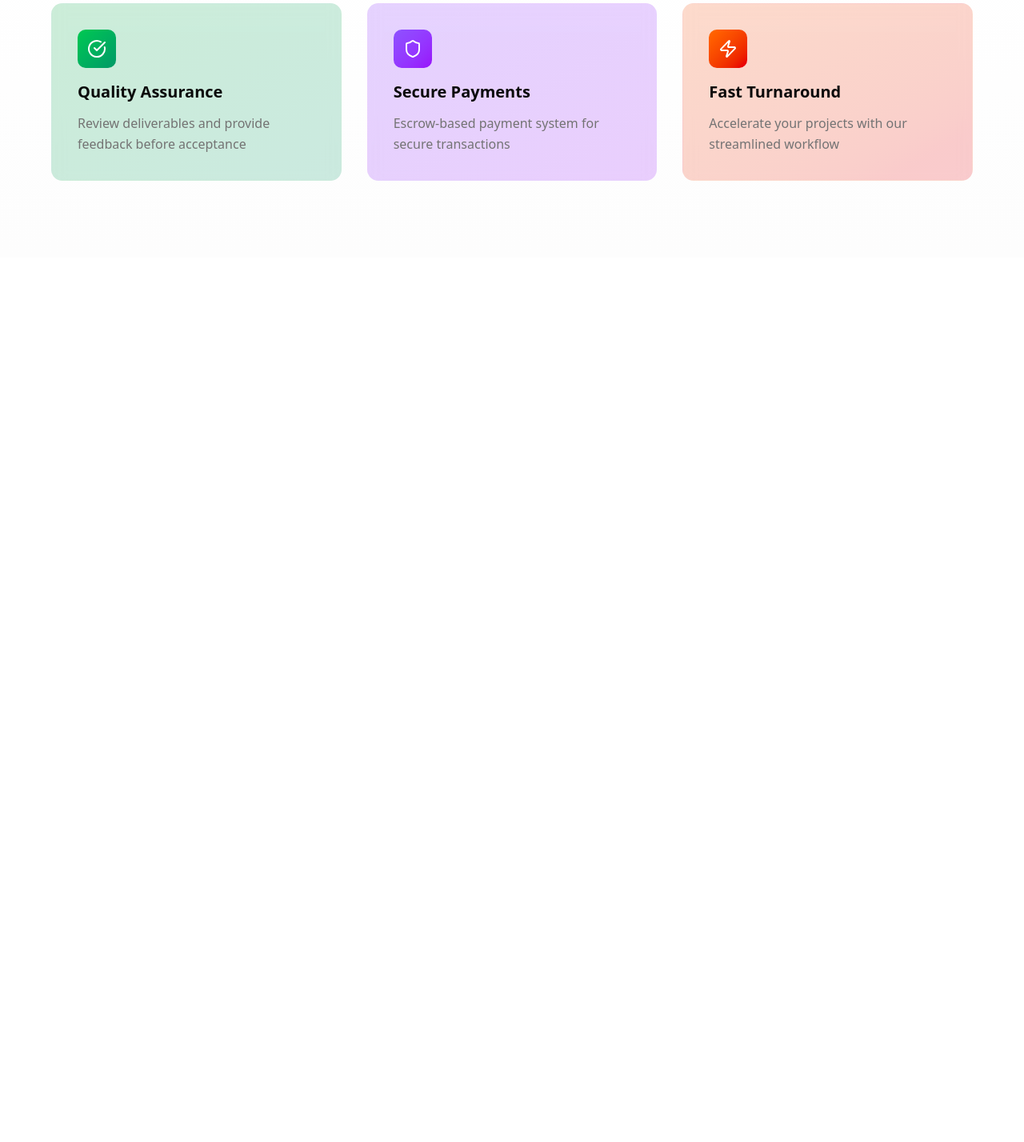
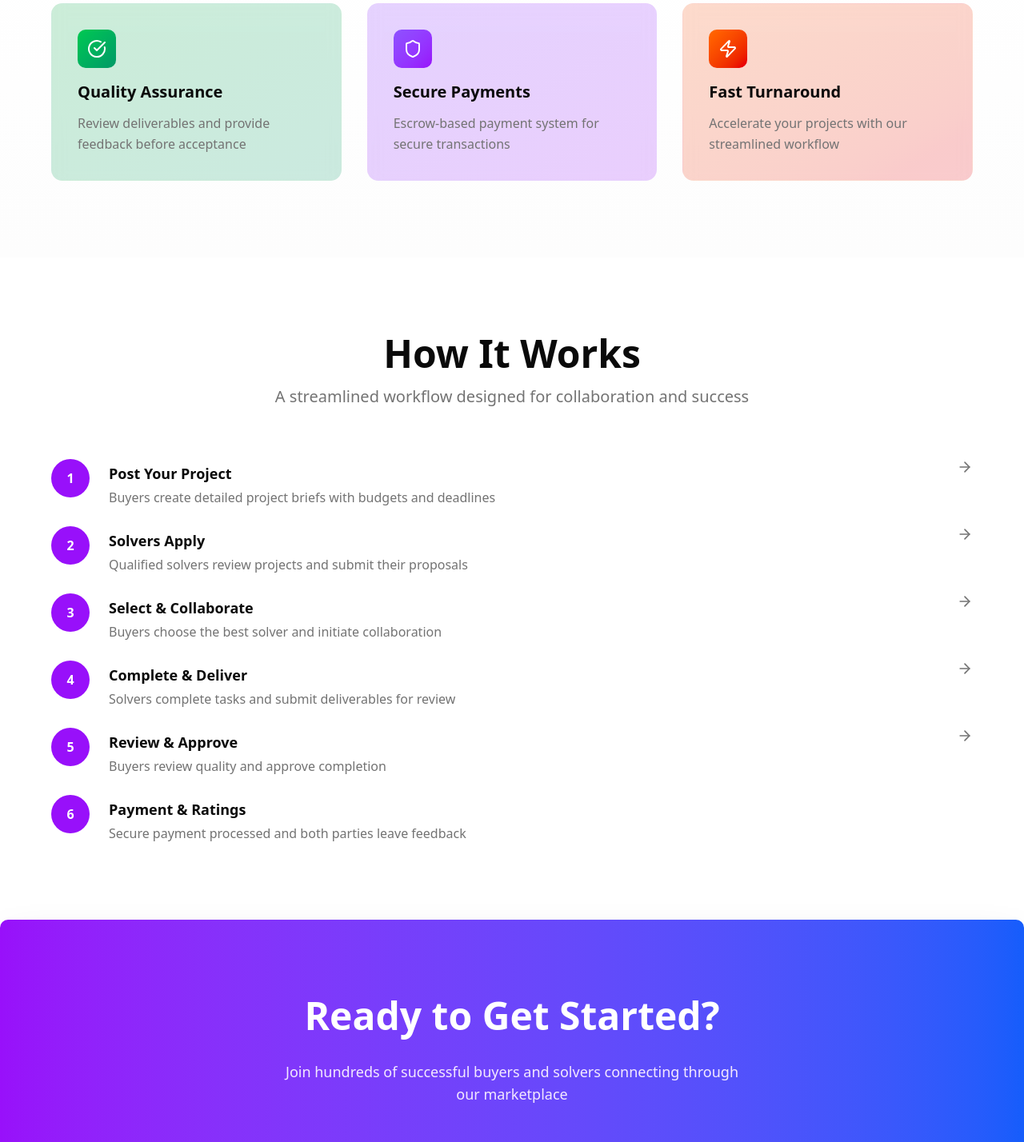
Before and after one commit to rabiulkhan7224/marketplace, a Next.js app: page / in a window 1280 px wide. Shown: the part 1330-2758 px from the top of the page at 80% size. Before the commit the page ends 1652 px from the top, so only its background shows below. Built offline with nearby package versions, Linux system fonts and the light colour scheme.

Commit message:
footer section added

```diff
--- a/app/(root)/layout.tsx
+++ b/app/(root)/layout.tsx
@@ -1,3 +1,4 @@
+import { Footer } from "@/components/home/footer";
 import Navbar from "@/components/home/navbar";
 
 export default function HomeLayout({children}: {children: React.ReactNode}) {
@@ -5,6 +6,7 @@ export default function HomeLayout({children}: {children: React.ReactNode}) {
         <>
             <Navbar />
             {children}
+            <Footer/>
         </>
     );
 }
--- a/app/(root)/page.tsx
+++ b/app/(root)/page.tsx
@@ -1,11 +1,15 @@
+import { CTA } from "@/components/home/CTA";
 import { Features } from "@/components/home/features";
 import { Hero } from "@/components/home/hero";
+import { WorkflowExplanation } from "@/components/home/WorkflowExplanation";
 
 export default function Home() {
   return (
     <>
       <Hero />
       <Features />
+      <WorkflowExplanation />
+      <CTA />
     </>
   );
 }
--- /dev/null
+++ b/components/home/CTA.tsx
@@ -0,0 +1,39 @@
+'use client'
+
+import { motion } from 'motion/react'
+import Link from 'next/link'
+import { Button } from '@/components/ui/button'
+import { ArrowRight } from 'lucide-react'
+
+export function CTA() {
+  return (
+    <section className="py-24 px-4 sm:px-6 lg:px-8 bg-linear-to-r from-purple-600 to-blue-600 dark:from-purple-700 dark:to-blue-700 rounded-lg shadow-2xl backdrop-blur-sm">
+
+      <div className="max-w-3xl mx-auto text-center">
+        <motion.div
+          className="space-y-8"
+          initial={{ opacity: 0, y: 20 }}
+          whileInView={{ opacity: 1, y: 0 }}
+          viewport={{ once: true }}
+          transition={{ duration: 0.6 }}
+        >
+          <h2 className="text-4xl sm:text-5xl font-bold text-white">
+            Ready to Get Started?
+          </h2>
+          <p className="text-lg text-purple-100 max-w-xl mx-auto">
+            Join hundreds of successful buyers and solvers connecting through our marketplace
+          </p>
+
+          <div className="flex flex-col sm:flex-row gap-4 justify-center items-center pt-4">
+            <Link href="/auth/signup">
+              <Button size="lg" variant="secondary" className="gap-2">
+                Start Your Journey
+                <ArrowRight className="w-4 h-4" />
+              </Button>
+            </Link>
+          </div>
+        </motion.div>
+      </div>
+    </section>
+  )
+}
--- /dev/null
+++ b/components/home/WorkflowExplanation.tsx
@@ -0,0 +1,94 @@
+'use client'
+
+import { motion } from 'motion/react'
+import { ArrowRight } from 'lucide-react'
+import { containerVariants, itemVariants } from '@/lib/animations'
+
+const steps = [
+  {
+    number: '1',
+    title: 'Post Your Project',
+    description: 'Buyers create detailed project briefs with budgets and deadlines'
+  },
+  {
+    number: '2',
+    title: 'Solvers Apply',
+    description: 'Qualified solvers review projects and submit their proposals'
+  },
+  {
+    number: '3',
+    title: 'Select & Collaborate',
+    description: 'Buyers choose the best solver and initiate collaboration'
+  },
+  {
+    number: '4',
+    title: 'Complete & Deliver',
+    description: 'Solvers complete tasks and submit deliverables for review'
+  },
+  {
+    number: '5',
+    title: 'Review & Approve',
+    description: 'Buyers review quality and approve completion'
+  },
+  {
+    number: '6',
+    title: 'Payment & Ratings',
+    description: 'Secure payment processed and both parties leave feedback'
+  }
+]
+
+export function WorkflowExplanation() {
+  return (
+    <section className="py-24 px-4 sm:px-6 lg:px-8">
+      <div className="max-w-6xl mx-auto">
+        <motion.div
+          className="text-center mb-16 space-y-4"
+          initial={{ opacity: 0, y: 20 }}
+          whileInView={{ opacity: 1, y: 0 }}
+          viewport={{ once: true }}
+          transition={{ duration: 0.6 }}
+        >
+          <h2 className="text-4xl sm:text-5xl font-bold text-foreground">
+            How It Works
+          </h2>
+          <p className="text-xl text-muted-foreground max-w-2xl mx-auto">
+            A streamlined workflow designed for collaboration and success
+          </p>
+        </motion.div>
+
+        <motion.div
+          className="space-y-6"
+          variants={containerVariants}
+          initial="hidden"
+          whileInView="visible"
+          viewport={{ once: true }}
+        >
+          {steps.map((step, index) => (
+            <motion.div
+              key={index}
+              variants={itemVariants}
+              className="flex gap-6 items-start"
+            >
+              <div className="flex-shrink-0">
+                <div className="flex items-center justify-center h-12 w-12 rounded-full bg-purple-600 dark:bg-purple-500 text-white font-bold">
+                  {step.number}
+                </div>
+              </div>
+              <div className="flex-grow pt-1">
+                <h3 className="text-lg font-semibold text-foreground">
+                  {step.title}
+                </h3>
+                <p className="text-muted-foreground mt-1">
+                  {step.description}
+                </p>
+              </div>
+              {index < steps.length - 1 && (
+                <ArrowRight className="w-5 h-5 text-muted-foreground hidden md:block" />
+              )}
+            </motion.div>
+          ))}
+        </motion.div>
+      </div>
+    </section>
+  )
+}
--- /dev/null
+++ b/components/home/footer.tsx
@@ -0,0 +1,112 @@
+import Link from 'next/link'
+import { Separator } from '@/components/ui/separator'
+
+export function Footer() {
+  return (
+    <footer className="bg-secondary/5 border-t border-border">
+      <div className="max-w-6xl mx-auto px-4 sm:px-6 lg:px-8 py-12">
+        <div className="grid grid-cols-2 md:grid-cols-4 gap-8 mb-8">
+          <div>
+            <h3 className="font-semibold text-foreground mb-4">Product</h3>
+            <ul className="space-y-3">
+              <li>
+                <Link href="#" className="text-sm text-muted-foreground hover:text-foreground">
+                  Features
+                </Link>
+              </li>
+              <li>
+                <Link href="#" className="text-sm text-muted-foreground hover:text-foreground">
+                  Pricing
+                </Link>
+              </li>
+              <li>
+                <Link href="#" className="text-sm text-muted-foreground hover:text-foreground">
+                  Security
+                </Link>
+              </li>
+            </ul>
+          </div>
+          <div>
+            <h3 className="font-semibold text-foreground mb-4">Company</h3>
+            <ul className="space-y-3">
+              <li>
+                <Link href="#" className="text-sm text-muted-foreground hover:text-foreground">
+                  About
+                </Link>
+              </li>
+              <li>
+                <Link href="#" className="text-sm text-muted-foreground hover:text-foreground">
+                  Blog
+                </Link>
+              </li>
+              <li>
+                <Link href="#" className="text-sm text-muted-foreground hover:text-foreground">
+                  Contact
+                </Link>
+              </li>
+            </ul>
+          </div>
+          <div>
+            <h3 className="font-semibold text-foreground mb-4">Resources</h3>
+            <ul className="space-y-3">
+              <li>
+                <Link href="#" className="text-sm text-muted-foreground hover:text-foreground">
+                  Documentation
+                </Link>
+              </li>
+              <li>
+                <Link href="#" className="text-sm text-muted-foreground hover:text-foreground">
+                  Guides
+                </Link>
+              </li>
+              <li>
+                <Link href="#" className="text-sm text-muted-foreground hover:text-foreground">
+                  FAQ
+                </Link>
+              </li>
+            </ul>
+          </div>
+          <div>
+            <h3 className="font-semibold text-foreground mb-4">Legal</h3>
+            <ul className="space-y-3">
+              <li>
+                <Link href="#" className="text-sm text-muted-foreground hover:text-foreground">
+                  Privacy
+                </Link>
+              </li>
+              <li>
+                <Link href="#" className="text-sm text-muted-foreground hover:text-foreground">
+                  Terms
+                </Link>
+              </li>
+              <li>
+                <Link href="#" className="text-sm text-muted-foreground hover:text-foreground">
+                  Cookies
+                </Link>
+              </li>
+            </ul>
+          </div>
+        </div>
+
+        <Separator className="my-8" />
+
+        <div className="flex flex-col sm:flex-row justify-between items-center">
+          <p className="text-sm text-muted-foreground">
+            © 2025 Marketplace. All rights reserved.
+          </p>
+          <div className="flex gap-6 mt-4 sm:mt-0">
+            <Link href="#" className="text-sm text-muted-foreground hover:text-foreground">
+              Twitter
+            </Link>
+            <Link href="#" className="text-sm text-muted-foreground hover:text-foreground">
+              LinkedIn
+            </Link>
+            <Link href="#" className="text-sm text-muted-foreground hover:text-foreground">
+              GitHub
+            </Link>
+          </div>
+        </div>
+      </div>
+    </footer>
+  )
+}
--- a/components/home/hero.tsx
+++ b/components/home/hero.tsx
@@ -49,12 +49,25 @@ const buttonVariants = {
 
 export function Hero() {
   return (
-    <section className="min-h-screen pt-24 px-4 sm:px-6 lg:px-8 flex items-center justify-center bg-gradient-to-br from-background via-background to-secondary/10">
+    <section
+     className="min-h-screen pt-24 px-4 sm:px-6 lg:px-8 flex items-center justify-center bg-gradient-to-br from-background via-background to-secondary/10"
+
+
+     >
+
       <motion.div
-        className="max-w-3xl w-full text-center space-y-8"
+        className="max-w-3xl w-full text-center space-y-8 "
         variants={containerVariants}
         initial="hidden"
         animate="visible"
+        style={{
+      backgroundImage: `
+        radial-gradient(circle at center, #FFF991 0%, transparent 70%)
+      `,
+      opacity: 0.6,
+      mixBlendMode: "multiply",
+    }}
+
       >
         <motion.h1
           variants={itemVariants}
@@ -102,6 +115,7 @@ export function Hero() {
           </Link>
         </motion.div>
       </motion.div>
+
     </section>
   )
 }
--- a/components/home/navbar.tsx
+++ b/components/home/navbar.tsx
@@ -22,7 +22,7 @@ useEffect(() => {
 
   return (
     <div className="flex justify-center w-full fixed top-0 left-0 z-50">
-      <div className={`flex items-center justify-between px-6 py-4 rounded-sm shadow-lg w-full container relative transition-colors duration-300 ${isScrolled ? 'bg-white/90 backdrop-blur-sm' : 'bg-transparent'}`}>
+      <div className={`flex items-center justify-between px-6 py-4 rounded-sm shadow-lg w-full container relative transition-colors duration-300 ${isScrolled ? 'bg-white/60 backdrop-blur-sm' : 'bg-transparent'}`}>
         <div className="flex items-center">
           <motion.div
             className="w-8 h-8 mr-6"
--- /dev/null
+++ b/components/ui/separator.tsx
@@ -0,0 +1,28 @@
+"use client"
+
+import * as React from "react"
+import { Separator as SeparatorPrimitive } from "radix-ui"
+
+import { cn } from "@/lib/utils"
+
+function Separator({
+  className,
+  orientation = "horizontal",
+  decorative = true,
+  ...props
+}: React.ComponentProps<typeof SeparatorPrimitive.Root>) {
+  return (
+    <SeparatorPrimitive.Root
+      data-slot="separator"
+      decorative={decorative}
+      orientation={orientation}
+      className={cn(
+        "bg-border shrink-0 data-[orientation=horizontal]:h-px data-[orientation=horizontal]:w-full data-[orientation=vertical]:h-full data-[orientation=vertical]:w-px",
+        className
+      )}
+      {...props}
+    />
+  )
+}
+
+export { Separator }
```
